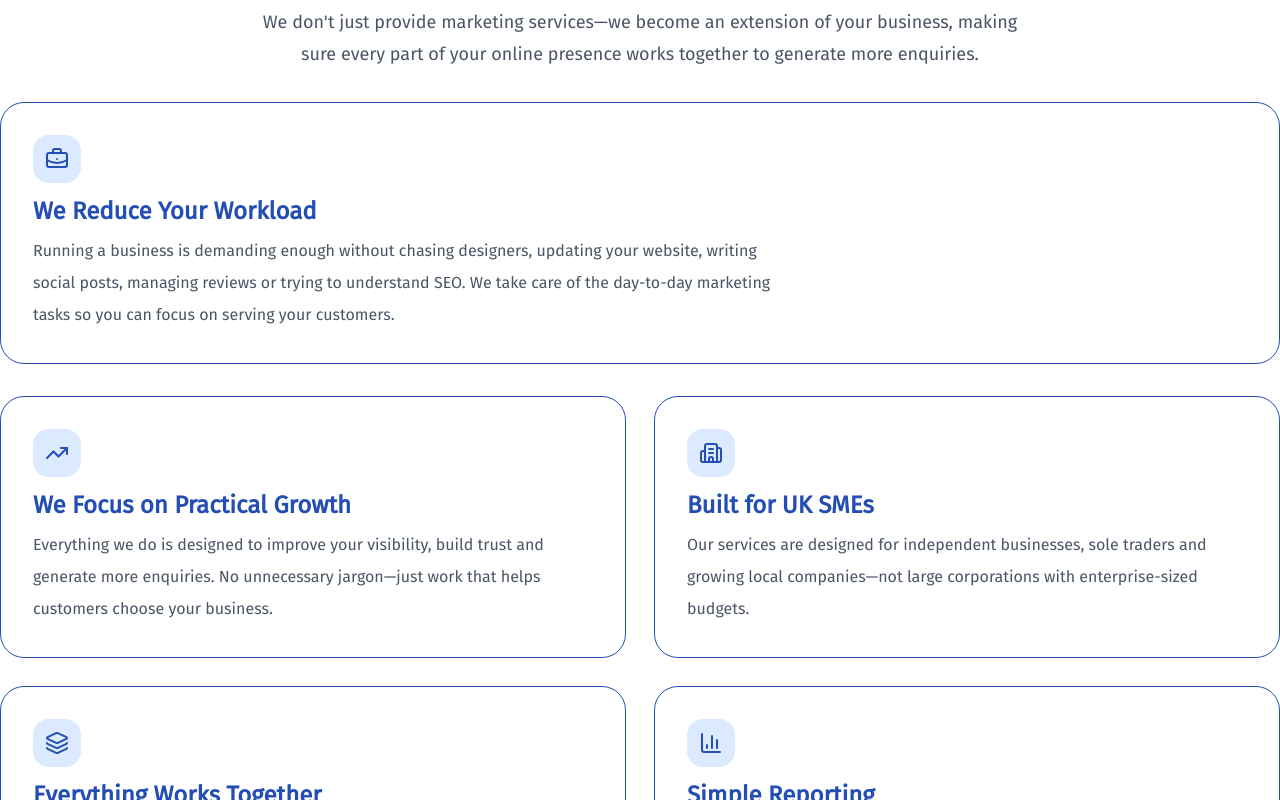
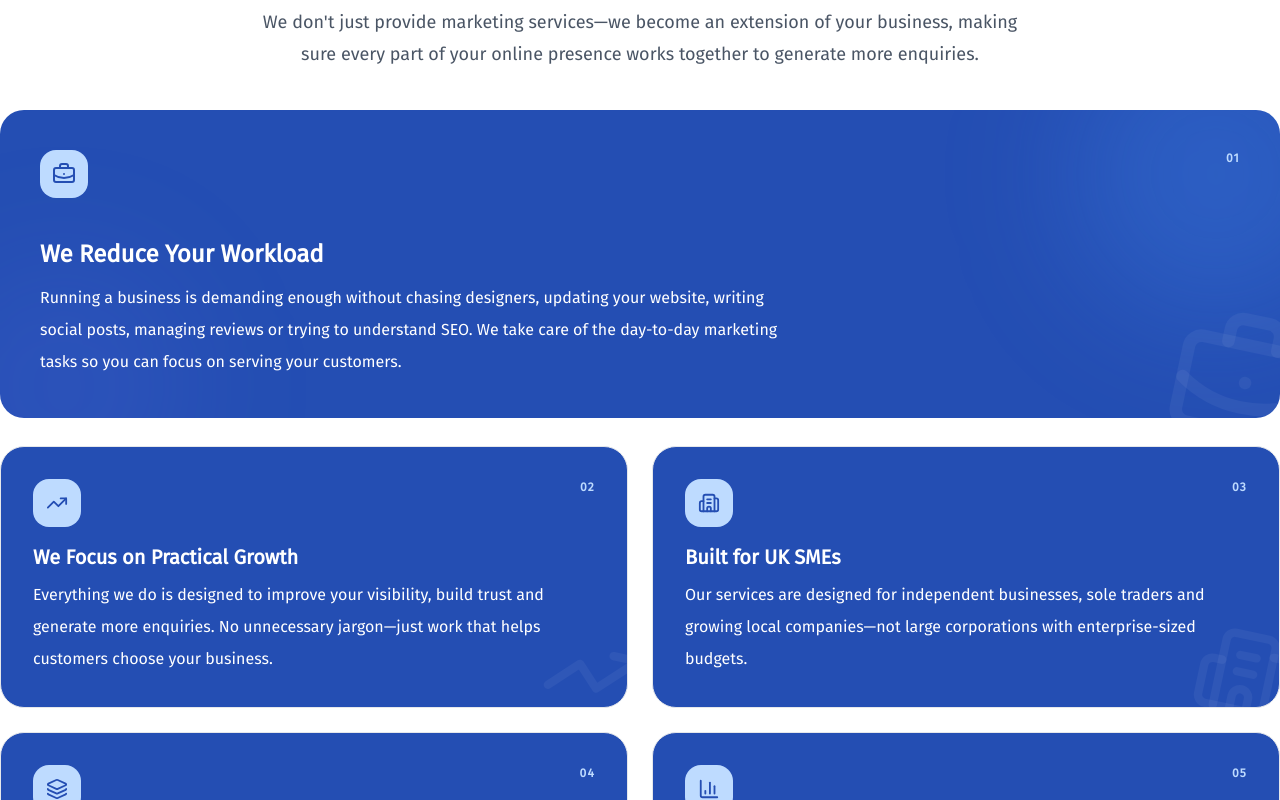
Before and after one commit to alimuhammeddev/wellranked, a Next.js app: page /why-wellranked in a window 1280 px wide. Shown: the part 920-1720 px from the top of the page. Built offline with nearby package versions, Linux system fonts and the light colour scheme.

Commit message:
redesign on whywellranked section

```diff
--- a/app/about/component/AboutHero.tsx
+++ b/app/about/component/AboutHero.tsx
@@ -3,8 +3,9 @@
 import {
   ArrowRight,
   BadgeCheck,
+  Building2,
   HeartHandshake,
-  Building2,
+  Quote,
 } from "lucide-react";
 import Link from "next/link";
 
@@ -28,7 +29,21 @@ const missionPoints = [
 
 export default function AboutHero() {
   return (
-    <section className="relative overflow-hidden bg-linear-to-br from-[#F7FAFF] via-white to-[#EEF4FF]">
+    <section className="relative overflow-hidden">
+      {/* Dot grid background */}
+      <div
+        aria-hidden
+        className="pointer-events-none absolute inset-0"
+        style={{
+          backgroundImage:
+            "radial-gradient(circle, rgba(36,78,179,0.18) 1px, transparent 1px)",
+          backgroundSize: "24px 24px",
+          maskImage:
+            "radial-gradient(ellipse 90% 70% at 50% 35%, black 40%, transparent 95%)",
+          WebkitMaskImage:
+            "radial-gradient(ellipse 90% 70% at 50% 35%, black 40%, transparent 95%)",
+        }}
+      />
       {/* Background Blur */}
       <div className="absolute -left-24 top-0 h-96 w-96 rounded-full bg-blue-200/30 blur-3xl" />
       <div className="absolute -right-24 bottom-0 h-96 w-96 rounded-full bg-indigo-200/30 blur-3xl" />
@@ -42,7 +57,7 @@ export default function AboutHero() {
           </span>
 
           <h1 className="mt-5 text-2xl font-extrabold leading-tight text-[#102A56] lg:text-4xl md:text-3xl">
-            We Built Wellranked for Business Owners Who Are {" "}
+            We Built Wellranked for Business Owners Who Are{" "}
             <span className="text-blue-600">
               Tired of Doing Everything Themselves.
             </span>
@@ -50,8 +65,8 @@ export default function AboutHero() {
 
           <p className="mt-3 max-w-2xl md:text-lg leading-8 text-gray-600">
             Wellranked was created to give UK small businesses access to the
-            kind of joined-up marketing support that's usually only available
-            to larger companies. We help businesses stay visible, trusted and
+            kind of joined-up marketing support that's usually only available to
+            larger companies. We help businesses stay visible, trusted and
             active online, without the stress of managing everything yourself.
           </p>
 
@@ -95,8 +110,8 @@ export default function AboutHero() {
           </div>
         </div>
 
-        {/* Right */}
-        <div className="rounded-3xl border border-gray-200 bg-white p-5 md:p-7">
+        {/* Right — editorial mission manifesto */}
+        <div className="relative rounded-[2rem] border border-gray-100 bg-white p-6 shadow-[0_30px_70px_-25px_rgba(16,42,86,0.2)] md:p-10">
           <span className="inline-flex items-center gap-2 rounded-full border border-blue-200 bg-blue-50 px-4 py-2 text-sm font-semibold text-blue-700">
             <HeartHandshake size={15} />
             Our Mission
@@ -112,33 +127,36 @@ export default function AboutHero() {
             jargon.
           </p>
 
-          <div className="mt-5 space-y-5">
+          {/* Bold typographic list of mission pillars */}
+          <div className="mt-8 divide-y divide-gray-100 border-t border-gray-100">
             {missionPoints.map((point) => (
-              <div
-                key={point.title}
-                className="rounded-2xl border border-gray-200 p-5 transition hover:border-blue-600 hover:bg-blue-50"
-              >
-                <h4 className="font-semibold text-[#102A56]">
-                  {point.title}
-                </h4>
-
-                <p className="mt-2 text-sm leading-6 text-gray-600">
-                  {point.description}
-                </p>
+              <div key={point.title} className="group flex gap-5 py-6">
+                <span
+                  aria-hidden
+                  className="w-1 shrink-0 rounded-full bg-blue-100 transition-colors duration-300 group-hover:bg-blue-600"
+                />
+                <div>
+                  <h4 className="text-2xl font-black tracking-tight text-[#102A56] transition-colors duration-300 group-hover:text-blue-600 md:text-3xl">
+                    {point.title}
+                  </h4>
+                  <p className="mt-2 max-w-sm leading-6 text-gray-600">
+                    {point.description}
+                  </p>
+                </div>
               </div>
             ))}
           </div>
 
-          {/* Bottom Card */}
-          <div className="mt-8 rounded-2xl bg-[#F8FAFC] p-5">
-            <p className="text-sm font-semibold text-[#102A56]">
-              Our Promise
+          {/* Promise, styled as a pull-quote rather than a boxed card */}
+          <div className="mt-8 border-l-4 border-blue-600 pl-5">
+            <Quote size={22} className="text-blue-200" />
+            <p className="mt-2 text-lg italic leading-7 text-[#102A56]">
+              Every recommendation we make is focused on one goal: helping
+              your business get found, earn trust and generate more customer
+              enquiries.
             </p>
-
-            <p className="mt-2 text-sm leading-6 text-gray-600">
-              Every recommendation we make is focused on one goal: helping your
-              business get found, earn trust and generate more customer
-              enquiries.
+            <p className="mt-3 text-sm font-semibold text-gray-500">
+              — Our Promise
             </p>
           </div>
         </div>
--- a/app/why-wellranked/components/WhyWellrankedGrid.tsx
+++ b/app/why-wellranked/components/WhyWellrankedGrid.tsx
@@ -1,12 +1,11 @@
 "use client";
 
 import {
+  BarChart3,
+  Building2,
   BriefcaseBusiness,
+  Layers3,
   TrendingUp,
-  Building2,
-  Layers3,
-  BarChart3,
-  ArrowRight,
 } from "lucide-react";
 
 const features = [
@@ -69,42 +68,73 @@ export default function WhyWellrankedGrid() {
 
         {/* Featured Card */}
         {featured && (
-          <div className="mt-8">
-            <div className="group rounded-3xl border border-[#244EB3] bg-white md:p-8 p-5">
-              <div className="flex h-12 w-12 items-center justify-center rounded-2xl bg-blue-100">
-                <featured.icon size={24} className="text-[#244EB3]"/>
+          <div className="mt-10">
+            <div className="group relative overflow-hidden rounded-3xl bg-[#244EB3] md:p-10 p-5">
+              {/* decorative glows + ghost icon */}
+              <div
+                aria-hidden
+                className="pointer-events-none absolute -right-20 -top-20 h-72 w-72 rounded-full bg-blue-400/20 blur-3xl"
+              />
+              <div
+                aria-hidden
+                className="pointer-events-none absolute -bottom-24 -left-16 h-64 w-64 rounded-full bg-indigo-400/10 blur-3xl"
+              />
+              <featured.icon
+                aria-hidden
+                size={150}
+                className="pointer-events-none absolute -bottom-10 -right-10 rotate-12 text-white/5"
+              />
+
+              <div className="relative flex flex-col gap-6 md:grid md:grid-cols-[auto,1fr] md:items-center md:gap-10">
+                <div className="flex items-start justify-between">
+                  <span className="flex h-12 w-12 items-center justify-center rounded-2xl bg-blue-200 text-[#244EB3] backdrop-blur-sm">
+                    <featured.icon size={24} />
+                  </span>
+                  <span className="text-xs font-bold tracking-widest text-blue-200">
+                    01
+                  </span>
                 </div>
 
-              <h3 className="mt-3 md:text-2xl text-xl font-bold text-[#244EB3]">
+                <div>
+                  <h3 className="text-xl font-bold text-white md:text-2xl">
                     {featured.title}
                   </h3>
-
-              <p className="mt-2 max-w-3xl leading-8 text-gray-600">
+                  <p className="mt-3 max-w-3xl leading-8 text-white">
                     {featured.description}
                   </p>
+                </div>
+              </div>
             </div>
           </div>
         )}
 
         {/* Remaining Cards */}
-        <div className="mt-8 grid gap-7 md:grid-cols-2">
-          {others.map(({ title, description, icon: Icon }) => (
+        <div className="mt-7 grid gap-6 sm:grid-cols-2">
+          {others.map(({ title, description, icon: Icon }, i) => (
             <div
               key={title}
-              className="group rounded-3xl border border-[#244EB3] bg-white md:p-8 p-5"
+              className="group relative overflow-hidden rounded-3xl border border-gray-200 bg-[#244EB3] p-6 transition-all duration-300 hover:-translate-y-1 hover:border-blue-200 hover:shadow-[0_20px_45px_-15px_rgba(36,78,179,0.25)] md:p-8"
             >
-              <div className="flex h-12 w-12 items-center justify-center rounded-2xl bg-blue-100 transition">
               <Icon
-                  size={24}
-                  className="text-[#244EB3]"
+                aria-hidden
+                size={100}
+                className="pointer-events-none absolute -bottom-4 -right-4 rotate-12 text-white/5"
               />
+
+              <div className="relative flex items-start justify-between">
+                <span className="flex h-12 w-12 items-center justify-center rounded-2xl bg-blue-200 text-[#244EB3]">
+                  <Icon size={22} />
+                </span>
+                <span className="text-xs font-bold tracking-widest text-blue-200">
+                  0{i + 2}
+                </span>
               </div>
 
-              <h3 className="mt-3 md:text-2xl text-xl font-bold text-[#244EB3]">
+              <h3 className="relative mt-4 text-lg font-bold text-white md:text-xl">
                 {title}
               </h3>
 
-              <p className="mt-2 leading-8 text-gray-600">
+              <p className="relative mt-2 leading-7 text-white md:leading-8">
                 {description}
               </p>
             </div>
```
Lines whose indentation alone changed are shown as unchanged.
